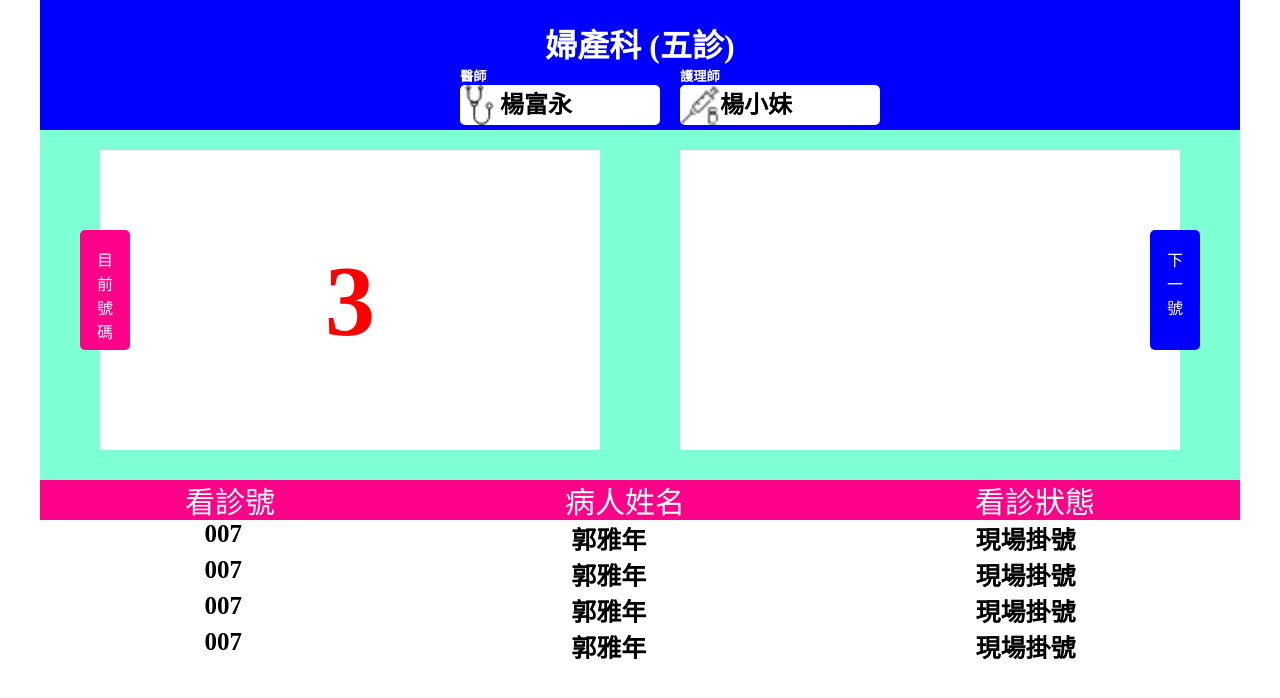
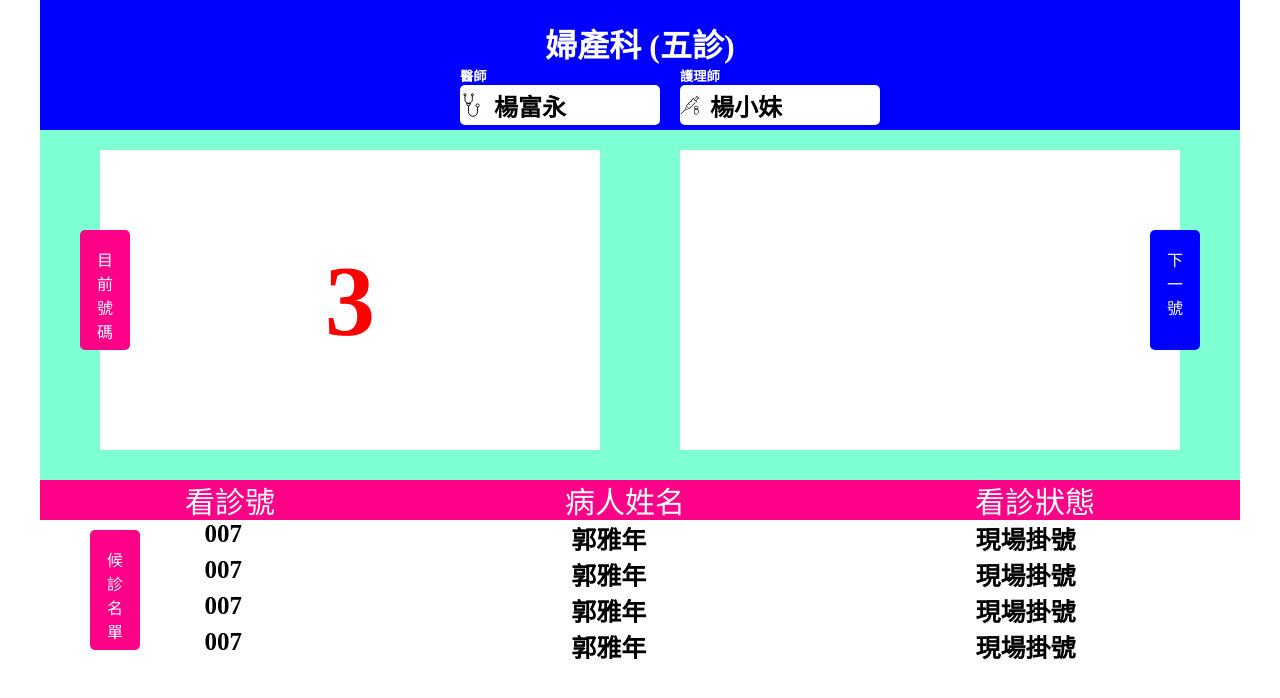
Before and after one commit to KyrieHaveGoodDay/HospitalService, a plain HTML site: page index.html in a window 1280 px wide. Drawn offline with Linux system fonts and the light colour scheme.

Commit message:
架構完成

```diff
--- a/index.html
+++ b/index.html
@@ -40,6 +40,7 @@
     </div>
     <div class="table">
         <!-- 候診名單定位在這邊 -->
+        <div class="next-name">候<br>診<br>名<br>單</div>
         <div class="table-title">
             <p>看診號</p>
             <p>病人姓名</p>
--- a/style.scss
+++ b/style.scss
@@ -31,8 +31,11 @@
                 border-radius: 5px;
                 background: white;
                 display: flex;
+                align-items: center;
+
                 h3 {
                     font-size: 24px;
+                    padding-left: 10px;
                 }
             }
         }
@@ -91,6 +94,18 @@
 .table{
     width: 1200px;
     margin: 0 auto;
+    position: relative;
+    .next-name{
+        position:absolute;
+        width: 50px;
+        height: 120px;
+        background:#FF0088 ;
+        padding: 17px;
+        border-radius: 5px;
+        color: white;
+        top: 50px;
+        left: 50px;
+    }
     .table-title{
         display: flex;
         justify-content: space-around;
@@ -99,6 +114,7 @@
         align-items: center;
         color: white;
         font-size: 30px;
+
     }
     .table-data{
         .data-box{
```
Also changed, not shown: style.css, 1 other file.
